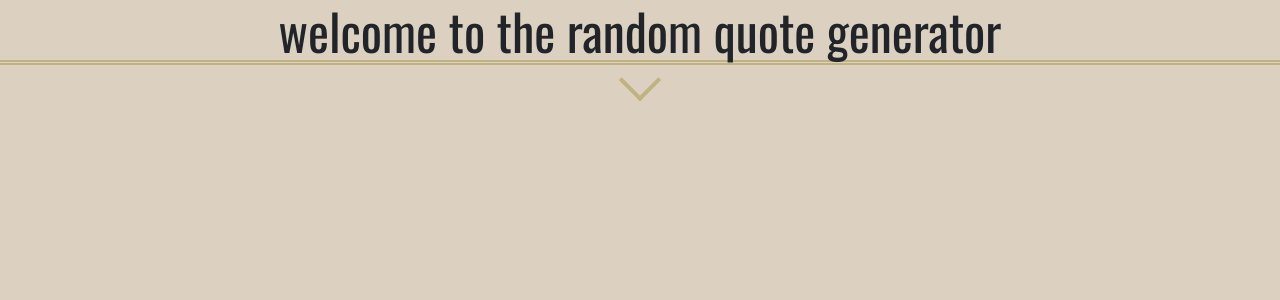
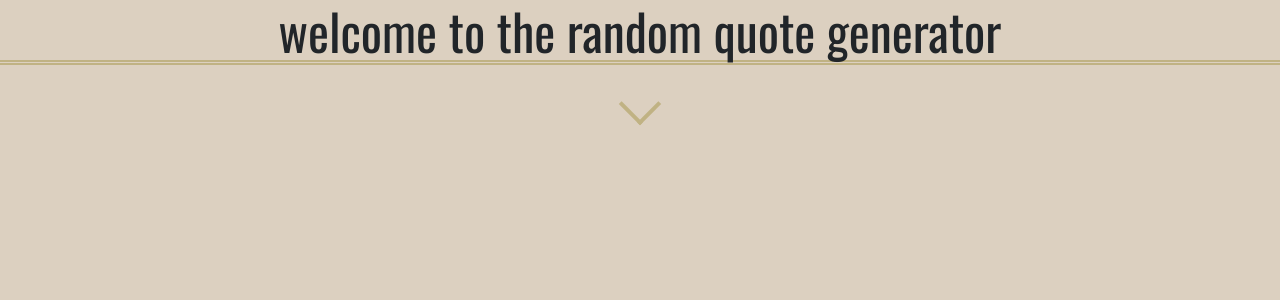
Before and after one commit to saadmas/random-quote-generator, an Angular app: page / in a window 1280 px wide. Shown: the top 300 px of the page. Built offline with nearby package versions, Linux system fonts and the light colour scheme.

Commit message:
Bootstrap ffunctional

```diff
--- a/package.json
+++ b/package.json
@@ -22,6 +22,7 @@
     "@angular/router": "^6.0.3",
     "bootstrap": "^4.2.1",
     "core-js": "^2.5.4",
+    "ngx-bootstrap": "^3.1.4",
     "rxjs": "^6.0.0",
     "zone.js": "^0.8.26"
   },
--- a/src/app/app.module.ts
+++ b/src/app/app.module.ts
@@ -1,5 +1,6 @@
 import { BrowserModule } from '@angular/platform-browser';
 import { NgModule } from '@angular/core';
+import { ButtonsModule } from 'ngx-bootstrap/buttons';
 
 import { AppComponent } from './app.component';
 import { WelcomeComponent } from './welcome/welcome.component';
@@ -14,7 +15,8 @@
     ChoosePersonComponent
   ],
   imports: [
-    BrowserModule
+    BrowserModule,
+    ButtonsModule.forRoot()
   ],
   providers: [QuoteGeneratorService],
   bootstrap: [AppComponent]
--- a/src/app/welcome/welcome.component.html
+++ b/src/app/welcome/welcome.component.html
@@ -1,7 +1,6 @@
-
 
 <h1>welcome to the random quote generator </h1>
-
+<br>
 <app-choose-person *ngIf='choosePersonVisible'></app-choose-person>
 
 <div (click)="showChoosePerson()" [ngClass]="arrowAnimate ? 'arrow-down-animate' : ' arrow-down'"></div>
--- a/src/index.html
+++ b/src/index.html
@@ -8,6 +8,7 @@
   <meta name="viewport" content="width=device-width, initial-scale=1">
   <link rel="icon" type="image/x-icon" href="favicon.ico">
 
+  <link href="https://maxcdn.bootstrapcdn.com/bootstrap/4.0.0/css/bootstrap.min.css" rel="stylesheet">
   <link href="https://fonts.googleapis.com/css?family=Lato|Roboto|Oswald:400,700|Gloria+Hallelujah" rel="stylesheet">
 </head>
 <body>
```
Also changed, not shown: 1 other file (tests, documents, lock files or other folders).
